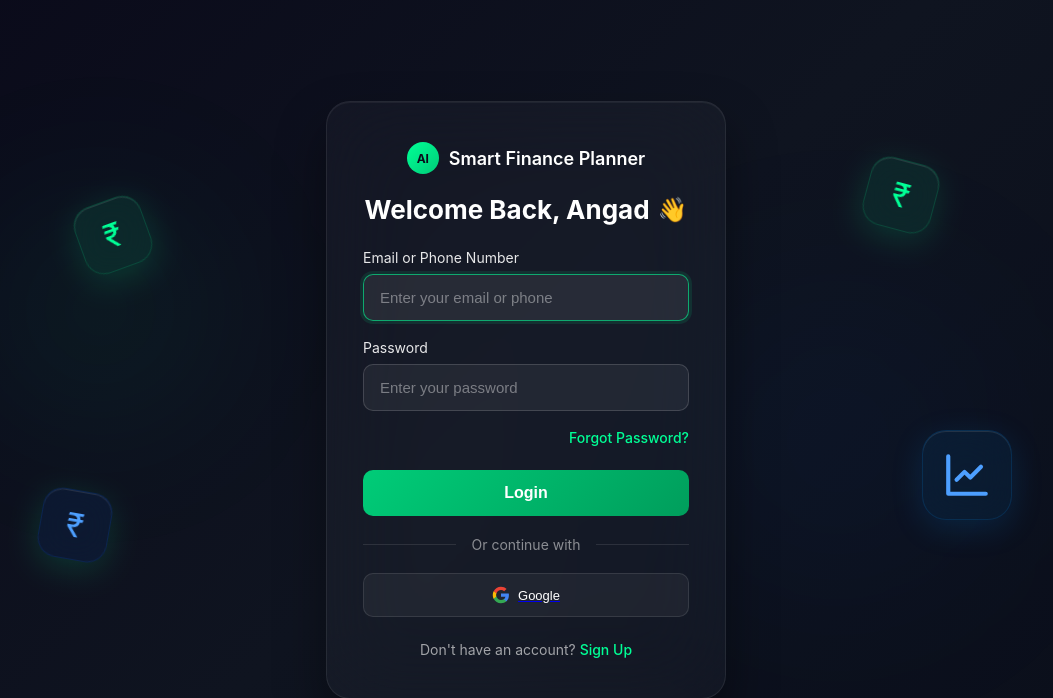
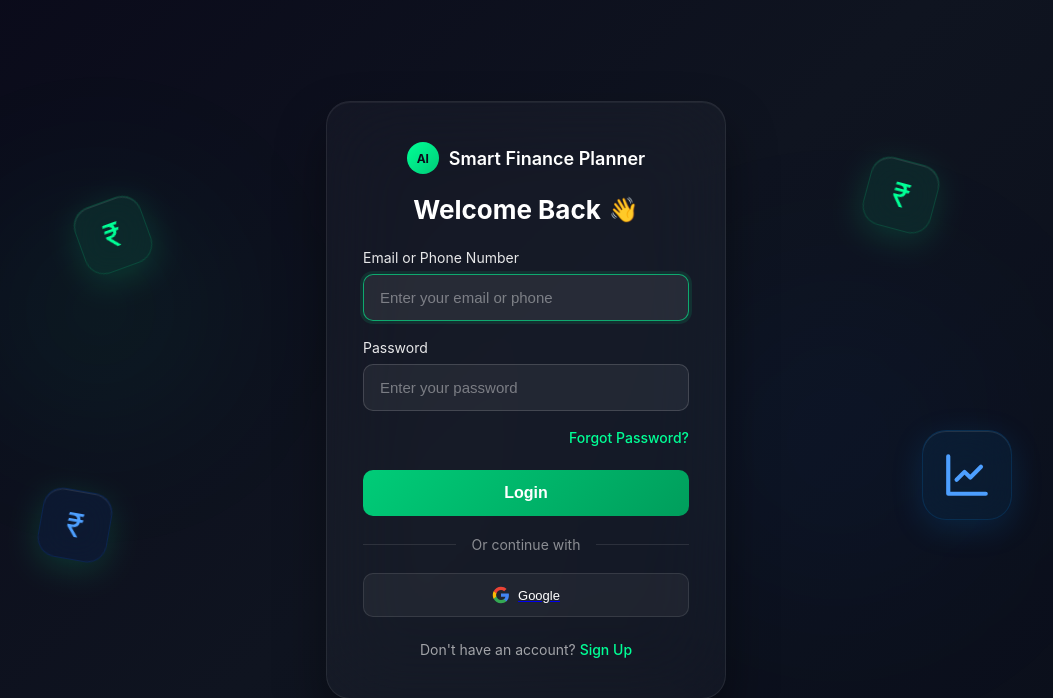
Before and after one commit to Angad207/smart-finance-planner, a Django app: page /LOGIN/ in a window 1280 px wide. Shown: the top 698 px of the page, without its empty margins (114-1167 px from the left). Run offline with Django 5.2, Linux system fonts and the light colour scheme.

Commit message:
First Bug Fix

```diff
--- a/templates/login.html
+++ b/templates/login.html
@@ -444,7 +444,7 @@
                     <div class="logo-icon">AI</div>
                     <div class="logo-text">Smart Finance Planner</div>
                 </div>
-                <h1 class="page-title">Welcome Back, Angad <span class="wave-emoji">👋</span></h1>
+                <h1 class="page-title">Welcome Back <span class="wave-emoji">👋</span></h1>
             </div>
 
             <!-- Form -->
```
